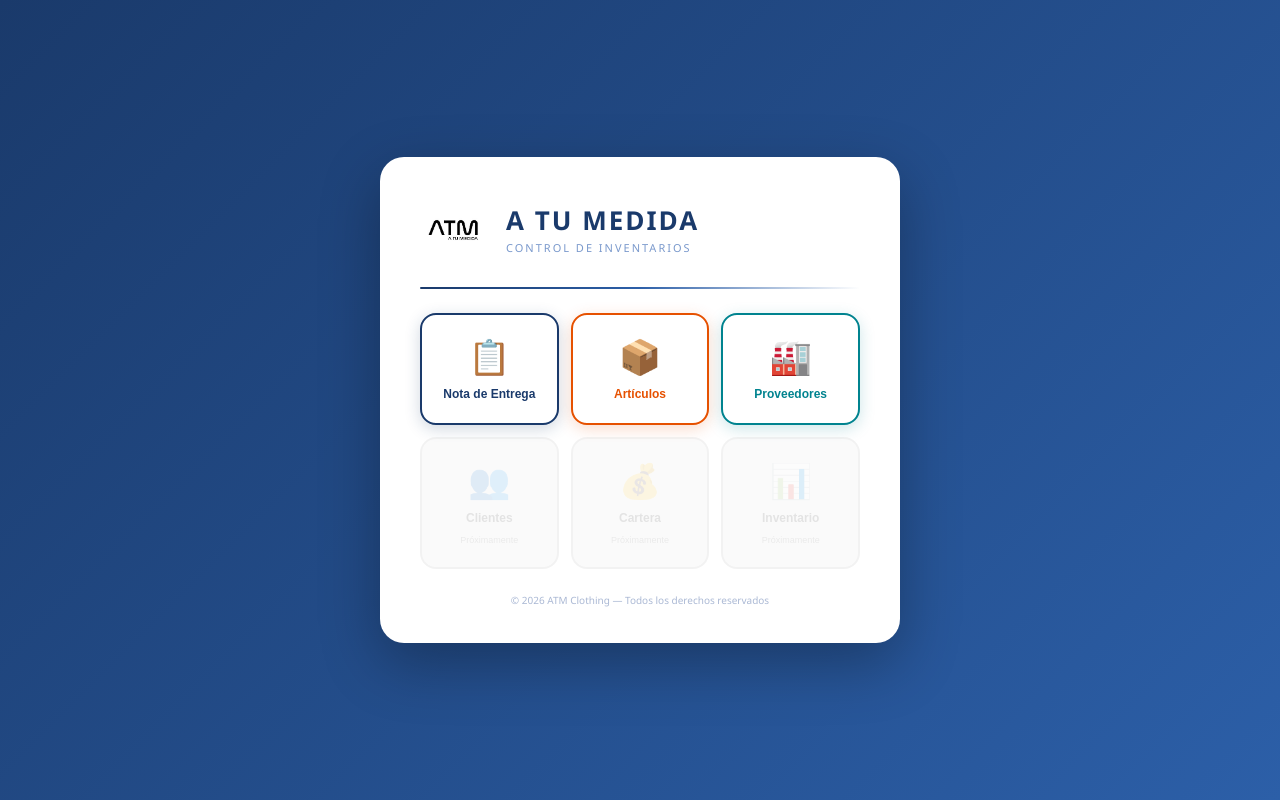
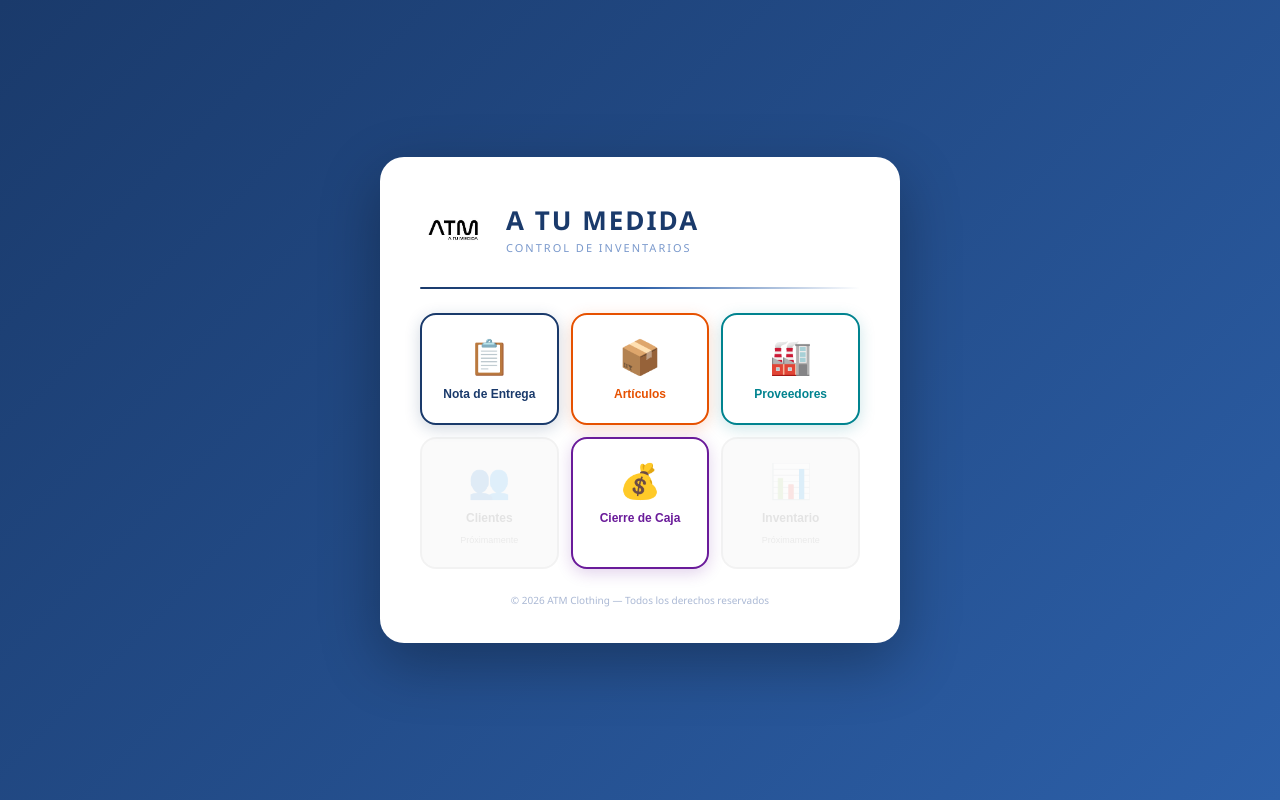
Before and after one commit to ATMCLOTHING/ATM-APP, a React (Vite) app: page / in a window 1280 px wide. Built offline with nearby package versions, Linux system fonts and the light colour scheme.

Commit message:
Add files via upload

```diff
--- a/src/App.jsx
+++ b/src/App.jsx
@@ -4,6 +4,7 @@
 import NotaDeEntrega from './components/NotaDeEntrega'
 import Articulos     from './components/Articulos'
 import Proveedores   from './components/Proveedores'
+import CierreCaja    from './components/CierreCaja'
 
 export default function App() {
   const [modulo, setModulo] = useState(null)
@@ -11,6 +12,7 @@
   if (modulo === 'nota')       return <NotaDeEntrega supabase={supabase} onClose={()=>setModulo(null)}/>
   if (modulo === 'articulos')  return <Articulos     supabase={supabase} onClose={()=>setModulo(null)}/>
   if (modulo === 'proveedores')return <Proveedores   supabase={supabase} onClose={()=>setModulo(null)}/>
+  if (modulo === 'cierre')      return <CierreCaja    supabase={supabase} onClose={()=>setModulo(null)}/>
 
   return (
     <div style={s.pagina}>
@@ -28,7 +30,7 @@
           <Btn icon="📦" label="Artículos"        color="#e65100" onClick={()=>setModulo('articulos')}/>
           <Btn icon="🏭" label="Proveedores"      color="#00838f" onClick={()=>setModulo('proveedores')}/>
           <Btn icon="👥" label="Clientes"         color="#2e7d32" disabled/>
-          <Btn icon="💰" label="Cartera"          color="#6a1b9a" disabled/>
+          <Btn icon="💰" label="Cierre de Caja"   color="#6a1b9a" onClick={()=>setModulo('cierre')}/>
           <Btn icon="📊" label="Inventario"       color="#c62828" disabled/>
         </div>
         <div style={s.pie}>© 2026 ATM Clothing — Todos los derechos reservados</div>
```
